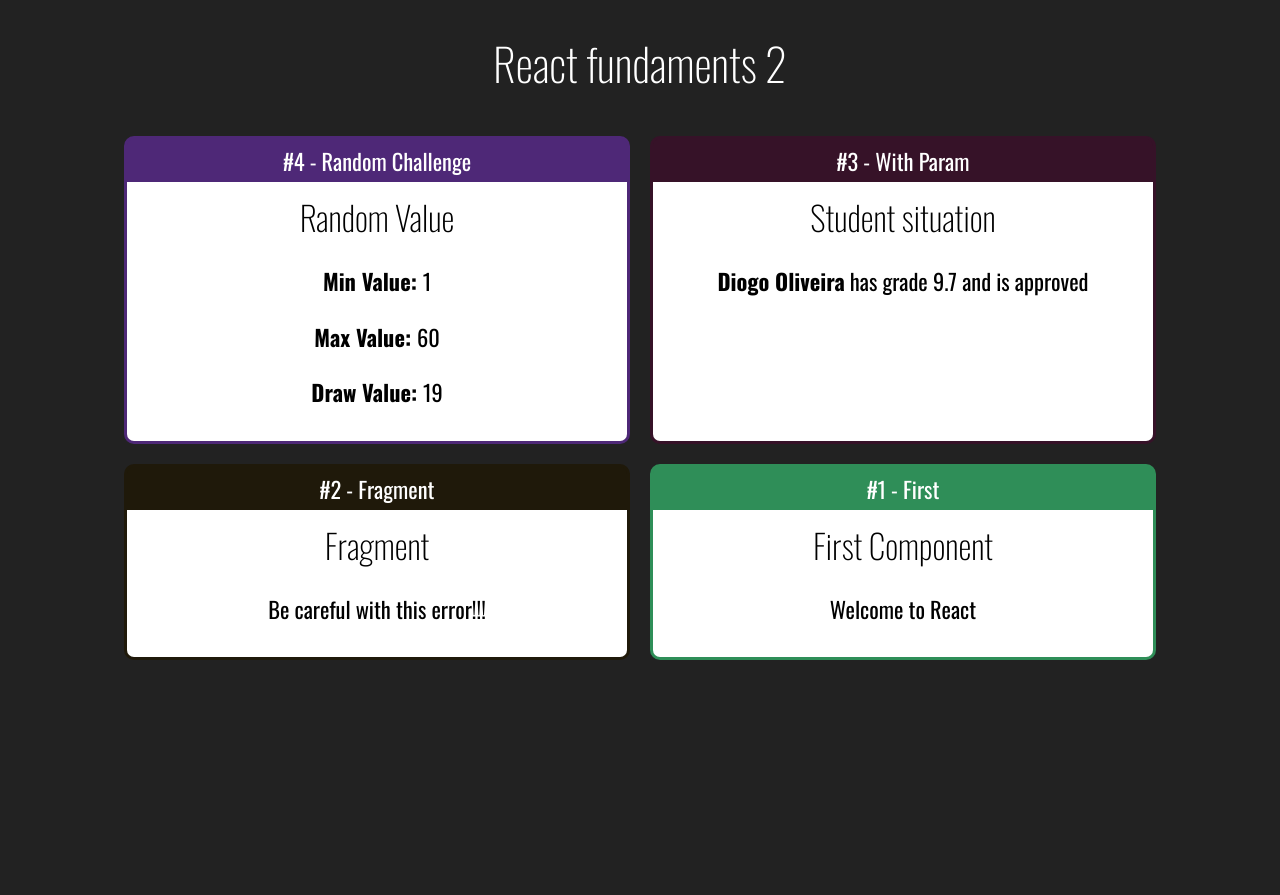
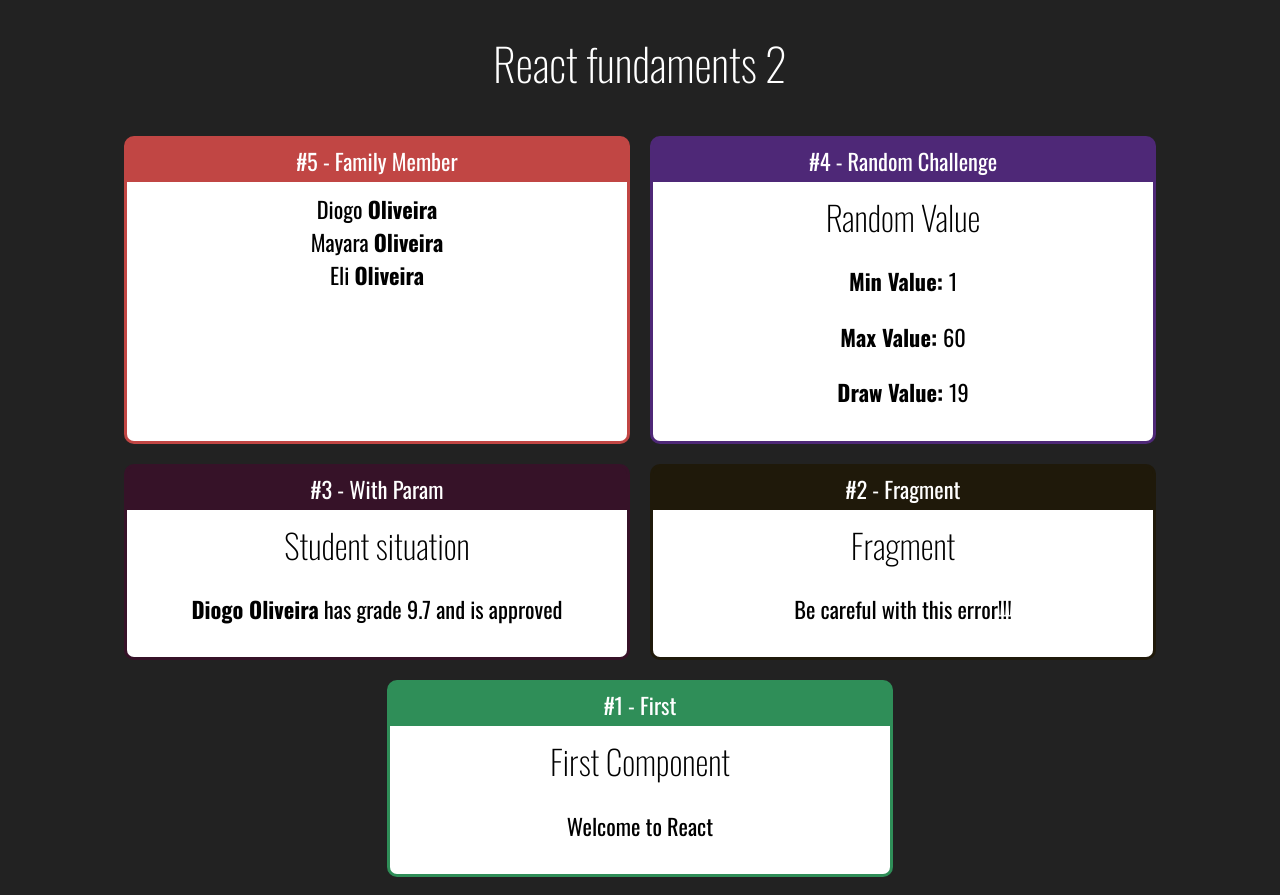
Before and after one commit to Dluks82/react-redux, a React (Create React App) app: page / in a window 1280 px wide. Before the commit the page ends 800 px from the top, so only its background shows below. Built offline with nearby package versions, Linux system fonts and the light colour scheme.

Commit message:
children components

```diff
--- a/src/App.jsx
+++ b/src/App.jsx
@@ -5,6 +5,7 @@
 import First from "./components/basics/First";
 import WithParam from "./components/basics/WithParam";
 import Fragment from "./components/basics/Fragment";
+import Family from "./components/basics/Family";
 
 export default (_) => {
   return (
@@ -12,6 +13,9 @@
       <h1>React fundaments 2</h1>
 
       <div className="Cards">
+        <Card title="#5 - Family Member" color="#C14644">
+          <Family family="Oliveira"></Family>
+        </Card>
         <Card title="#4 - Random Challenge" color="#4E2877">
           <Random min={1} max={60} />
         </Card>
--- /dev/null
+++ b/src/components/basics/Family.jsx
@@ -0,0 +1,11 @@
+import FamilyMember from "./FamilyMember";
+
+export default (props) => {
+  return (
+    <div>
+      <FamilyMember name="Diogo" family={props.family} />
+      <FamilyMember name="Mayara" {...props} />
+      <FamilyMember name="Eli" family={props.family} />
+    </div>
+  );
+};
--- /dev/null
+++ b/src/components/basics/FamilyMember.jsx
@@ -0,0 +1,7 @@
+export default (props) => {
+  return (
+    <div>
+      {props.name} <strong>{props.family}</strong>
+    </div>
+  );
+};
```
